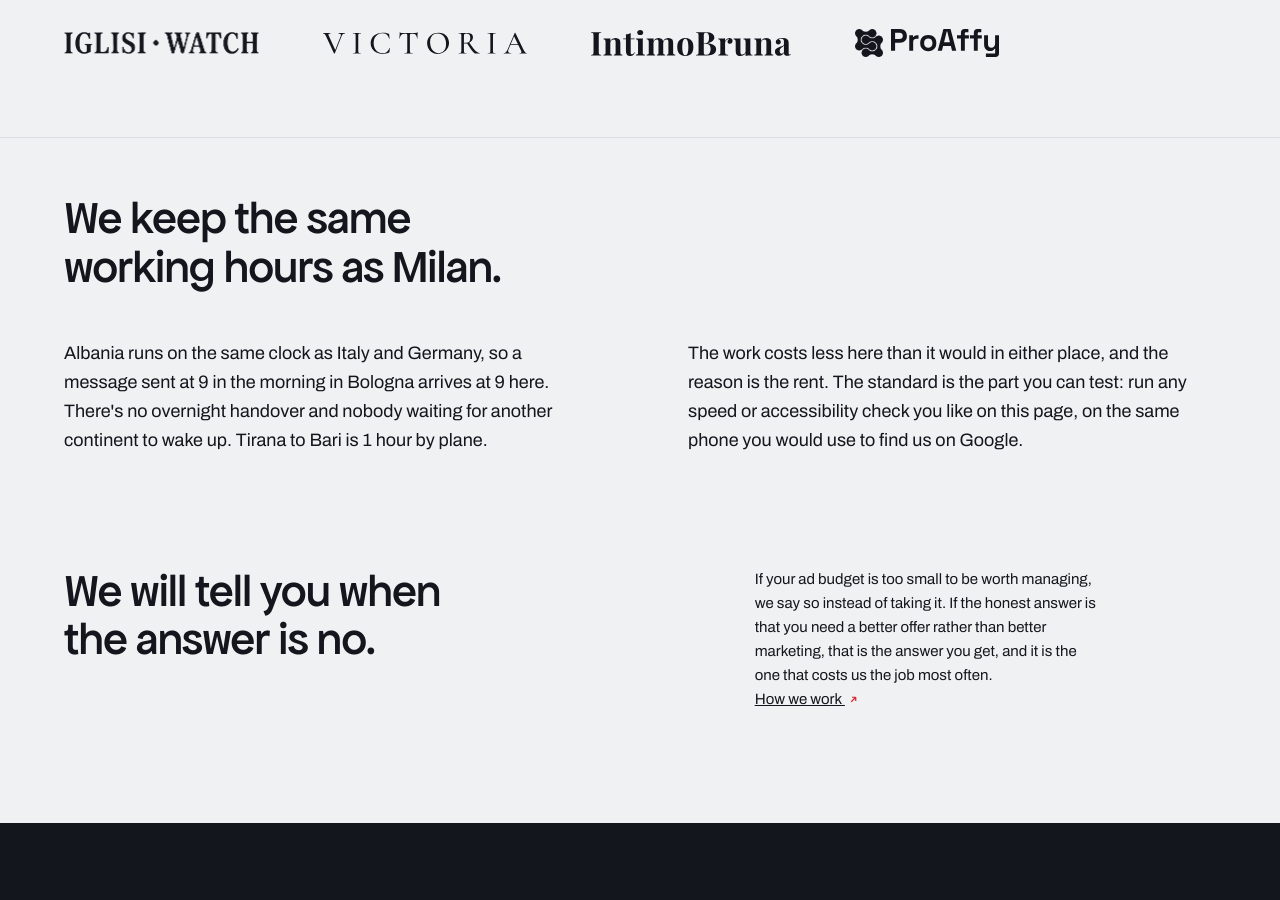
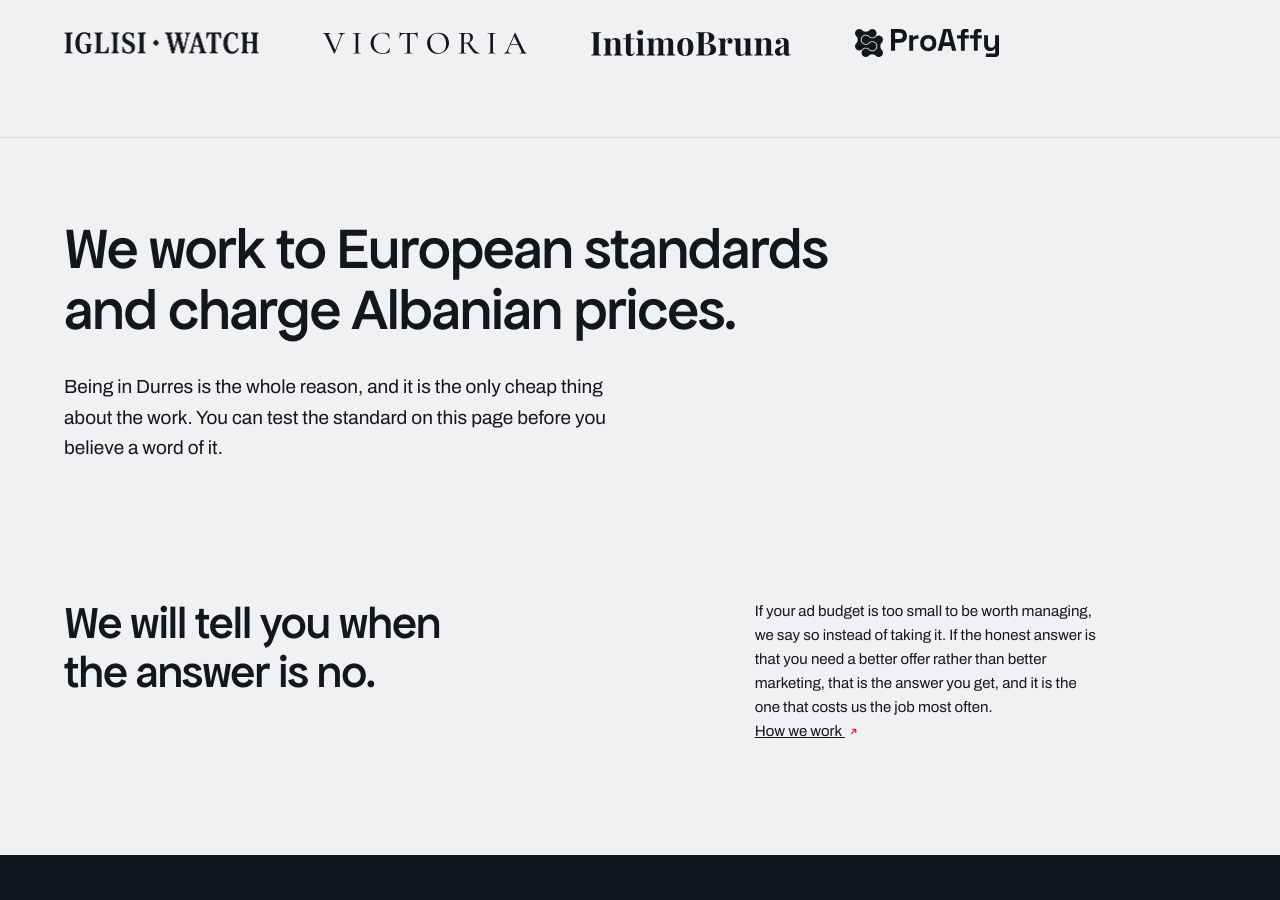
Before and after one commit to agency-wo/agency-wo.github.io, a plain HTML site: page index.html in a window 1280 px wide. Shown: the part 3820-4720 px from the top of the page. Drawn offline with Linux system fonts and the light colour scheme.

Commit message:
State the position instead of arguing it
The block explained where Albania sits on the clock, how long a message takes
to arrive from Bologna, and how far Bari is by plane. All true, all beside the
point, and the founder called it lame. He is right: a position you have to
explain with travel trivia is not a position.

Two sentences now. The claim, and the test that keeps it from being a slogan.

"European standards, Albanian prices" is the offshore vendor's line and the
judges killed it as a heading last round for exactly that reason. It survives
here because the founder asked for it twice and because the sentence
immediately after hands the reader a way to falsify it, which is the move the
rest of the site already runs on. Claim plus check is a position. Claim alone
would be a slogan.

The 2-column layout went with it: 40 words in 2 columns reads as an argument
being made rather than a fact being stated. One statement at display size, one
line underneath.

Co-Authored-By: Claude Opus 5 (1M context) <noreply@anthropic.com>

```diff
--- a/css/main.css
+++ b/css/main.css
@@ -434,17 +434,15 @@ h3, .faq-q, .ledger h3, .cta {
     overflow: visible; clip: auto; font-weight: 700; }
 }
 
-/* where we are. The only 2-column text on the site, because this is the one
-   block that states a situation rather than making an argument, and a reader
-   scanning for the money answer should find it in one glance. */
-.place { border-top: 1px solid var(--rule); padding-block: var(--pad-section); }
-.place-say { max-width: 20ch; }
-.place-more { margin-top: var(--s-7); columns: 2; column-gap: var(--s-9); }
-.place-more p { break-inside: avoid; text-wrap: pretty; }
-@media (max-width: 799px) {
-  .place-more { columns: 1; }
-  .place-more p + p { margin-top: var(--s-5); }
-}
+/* The claim. One sentence at display size and one underneath, because a
+   position you have to explain is not a position. It was 2 columns of
+   supporting detail once and read as an argument being made rather than a
+   fact being stated. */
+.place { border-top: 1px solid var(--rule); padding-block: var(--pad-major); }
+.place-say { font-size: clamp(2.25rem, 4.6vw, 3.75rem); line-height: 1.04;
+  max-width: 22ch; }
+.place-more { margin-top: var(--s-6); max-width: 50ch; font-size: var(--fs-lead);
+  text-wrap: pretty; }
 
 /* who: asymmetric, column 7 deliberately empty, the refusal is the headline */
 .who-say { grid-column: 1 / 7; }
--- a/index.html
+++ b/index.html
@@ -296,17 +296,11 @@
 
     <section class="place" aria-labelledby="place-h">
       <div class="wrap">
-        <h2 class="place-say" id="place-h">We keep the same working hours as Milan.</h2>
-        <div class="place-more">
-          <p>Albania runs on the same clock as Italy and Germany, so a message
-            sent at 9 in the morning in Bologna arrives at 9 here. There's no
-            overnight handover and nobody waiting for another continent to wake
-            up. Tirana to Bari is 1 hour by plane.</p>
-          <p>The work costs less here than it would in either place, and the
-            reason is the rent. The standard is the part you can test: run any
-            speed or accessibility check you like on this page, on the same
-            phone you would use to find us on Google.</p>
-        </div>
+        <h2 class="place-say" id="place-h">We work to European standards and
+          charge Albanian prices.</h2>
+        <p class="place-more">Being in Durres is the whole reason, and it is the
+          only cheap thing about the work. You can test the standard on this
+          page before you believe a word of it.</p>
       </div>
     </section>
 
```
Also changed, not shown: 1 other file.
